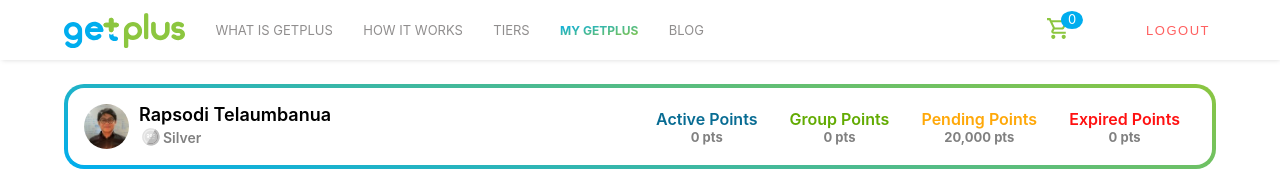
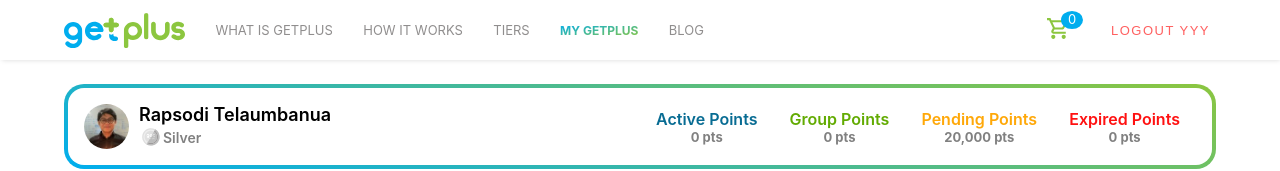
Before and after one commit to rapsoditel/get-plus, a React (Create React App) app: page / in a window 1280 px wide. Shown: the top 171 px of the page. Built offline with nearby package versions, Linux system fonts and the light colour scheme.

Commit message:
test update 2

```diff
--- a/src/App.js
+++ b/src/App.js
@@ -24,7 +24,7 @@
 								<span>0</span>
 								<ShoppingCartOutlinedIcon/>
 							</div>
-							<button>Logout</button>
+							<button>Logout yyy</button>
 						</div>
 					</div>
 					<div className='content'>
```
Also changed, not shown: src/pages/test2.js (added).
